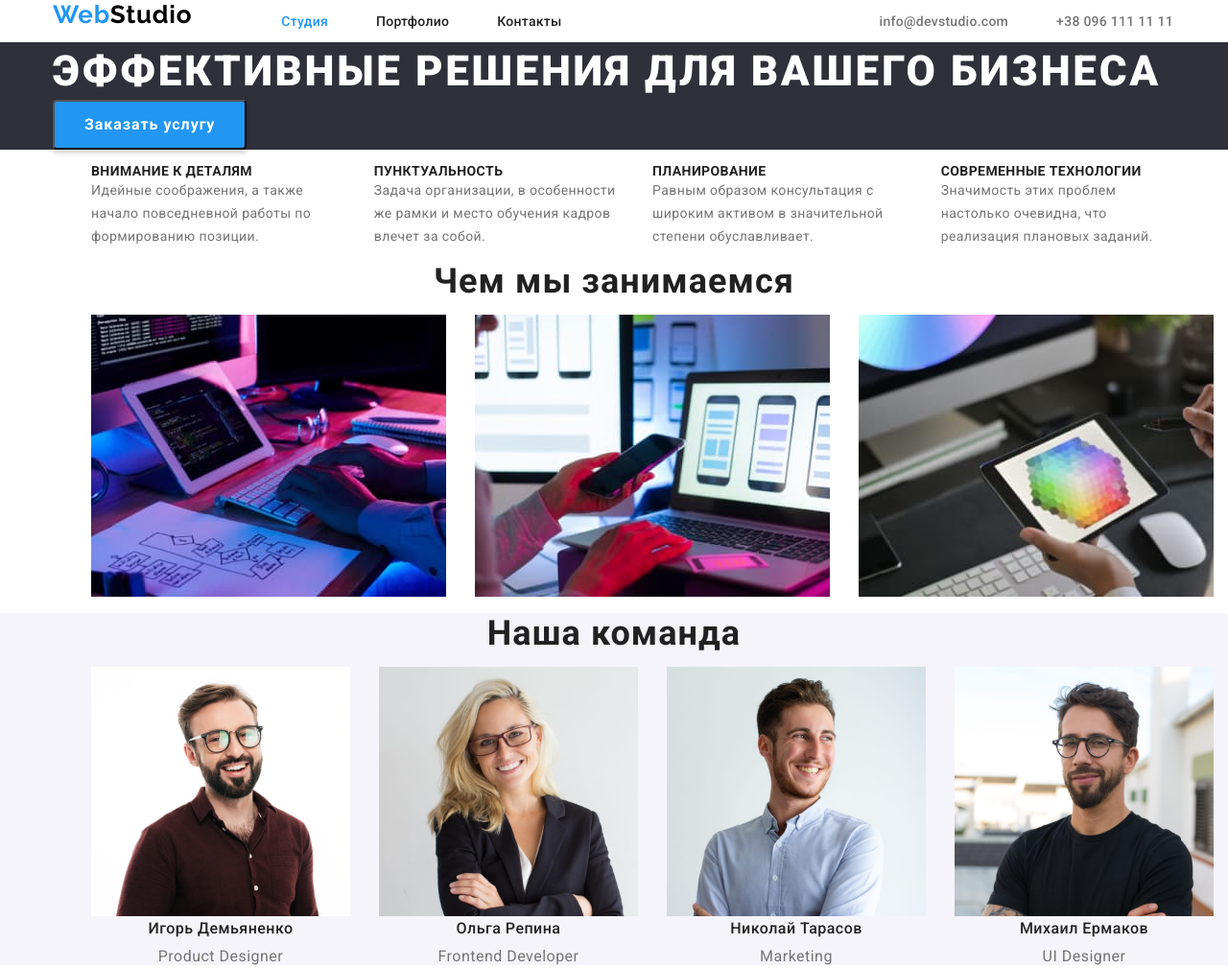
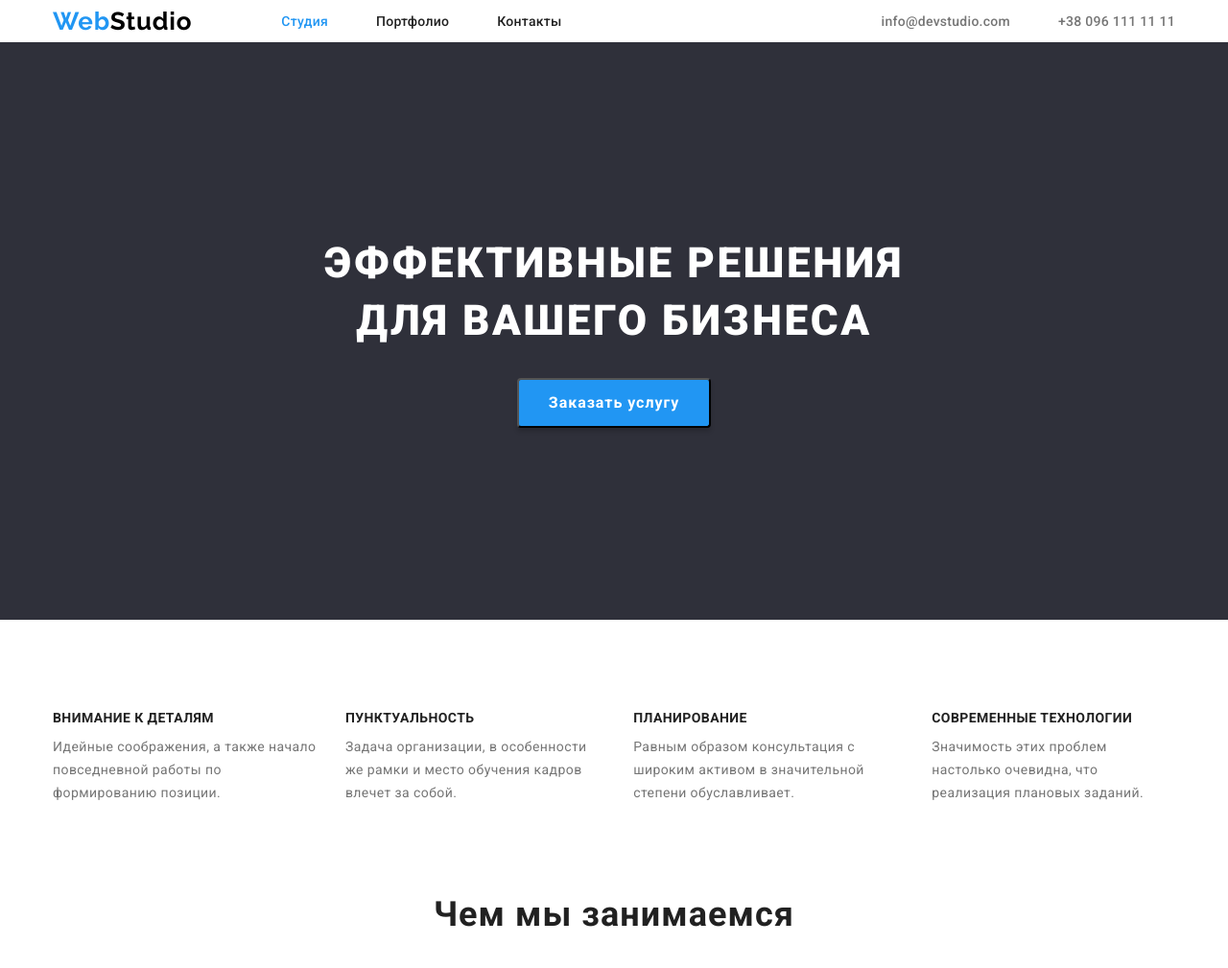
Before and after one commit to OlgaShapran/goit-markup-hw-01, a plain HTML site: page index.html in a window 1280 px wide. Shown: the top 1009 px of the page at 96% size. Drawn offline with nearby package versions, Linux system fonts and the light colour scheme.

Commit message:
add hm 3

```diff
--- a/css/styles.css
+++ b/css/styles.css
@@ -26,13 +26,9 @@
     padding-right: 15px;
     margin-left: auto;
     margin-right: auto;
-
-
 }
 
 /* others */
-
-
 body {
     font-family: var(--main-font);
     color: var(--main-txt-cl);
@@ -71,6 +67,16 @@ ul, ol {
 .header-WebStudio>span {
     color: var(--accent-txt-cl);
 }
+.header-container {
+    display: flex;
+    align-items: center;
+}
+
+.header-nav {
+    display: flex;
+    margin-right: auto;
+}
+
 .header-WebStudio {
     font-family: var(--secondary-font);
     font-weight: 700;
@@ -81,6 +87,19 @@ ul, ol {
     margin-right: 93px;
 }
 
+.header-list {
+    display: flex;
+    gap: 50px;
+    align-items: center;
+}
+
+.header-contacts {
+    display: flex;
+}
+
+.header-mail {
+    margin-right: 50px;
+}
 
 .header-link,
 .link-mail,
@@ -116,38 +135,11 @@ ul, ol {
     color: var(--tel-txt-cl)
 }
 
-.header-container {
-    display: flex;
-    align-items: center;
-}
-.header-nav {
-    display: flex;
-    margin-right: 331px;
-    padding-left: 0;
-}
-.header-item {
-    margin-right: 50px;
-}
-.header-item:last-child {
-    margin-right: 0;
-}
-.header-list {
-    display: flex;
-    padding-left: 0;
-}
-.header-contacts {
-    display: flex;
-    align-items: center;
-    padding-left: 0;
-}
-.header-mail {
-    margin-right: 50px;
-}
-
-/* ?провисал телефон, вручную поставила падинги, т.к. на нав и контакты падинги добавлялись по 40 рх*/
 /* hero section */
 .hero {
     background-color: var(--dark-bg-cl);
+    text-align: center;
+
 
 }
 .hero-title {
@@ -157,26 +149,32 @@ ul, ol {
     letter-spacing: 0.06em;
     text-transform: uppercase;
     color: var(--white-txt-cl);
+    padding-top: 200px;
+    text-align: center;
+    margin-bottom: 30px;
+
 }
 .hero-btn {
     font-family: inherit;
     font-weight: 700;
     Font-size: 16px;
     line-height: calc(30 / 16);
-    display: flex;
     align-items: center;
     text-align: center;
     letter-spacing: 0.06em;
     color: var(--white-txt-cl);
     background-color: var(--accent-txt-cl);
     cursor: pointer;
-
     max-width: none;
     min-width: 200px;
     min-height: 50px;
     padding: 9px 31px;
     box-shadow: 0px 4px 4px rgba(0, 0, 0, 0.15);
     border-radius: 4px;
+    margin-bottom: 200px;
+/* как центрировать кнопку и опустиить паддинг */
+
+
 }
 
 .hero-btn:hover,
@@ -184,6 +182,7 @@ ul, ol {
     color: var(--btn-txt-cl);
     background-color: var(--btn-bl-cl);
 }
+
 /* section plus */
 .visually-hidden {
     position: absolute;
@@ -200,6 +199,8 @@ ul, ol {
 .plus-list{
     display: flex;
     gap: 30px;
+    margin-top: 94px;
+    margin-bottom: 94px;
 }
 .plus-subject {
     font-weight: 700;
@@ -208,6 +209,7 @@ ul, ol {
     letter-spacing: 0.03em;
     text-transform: uppercase;
     color: var(--main-txt-cl);
+    margin-bottom: 10px;
 }
 .plus-text {
     font-weight: 400;
@@ -217,6 +219,7 @@ ul, ol {
     color: var(--tel-txt-cl);
 }
 /* section work */
+
 .work-tittle,
 .team-tittle {
     font-weight: 700;
@@ -225,6 +228,7 @@ ul, ol {
     text-align: center;
     letter-spacing: 0.03em;
     color: var(--main-txt-cl);
+    margin-bottom: 50px;
 }
 .work-list{
     display: flex;
@@ -233,6 +237,9 @@ ul, ol {
 /* section team  */
 .team {
     background-color:var(--team-bg-cl);
+}
+.team-tittle{
+    margin-top: 94px;
 }
 .team-list{
     display: flex;
@@ -315,6 +322,7 @@ ul, ol {
 /* footer */
 .footer {
     background-color: var(--dark-bg-cl);
+
 }
 .footer-link {
     Font-family: var(--secondary-font);
@@ -324,6 +332,9 @@ ul, ol {
     Letter-spacing: 0.03em;
     color: var(--main-txt-cl);
     color: var(--accent-txt-cl);
+    margin-top: 60px;
+    margin-bottom: 20px;
+
 }
 
 .footer-adress {
--- a/index.html
+++ b/index.html
@@ -29,7 +29,7 @@
       <div class="container header-container">
         <nav class="header-nav">
           <a class="header-WebStudio link" href="./index.html"><span>Web</span>Studio</a>
-          <ul class="header-list">
+          <ul class="header-list list">
             <li class="header-item">
               <a class="header-link header-link-current link" href="./index.html">Студия</a>
             </li>
@@ -55,7 +55,10 @@
     <main class="main">
       <section class="hero">
         <div class="container">
-          <h1 class="hero-title">Эффективные решения для вашего бизнеса</h1>
+          <h1 class="hero-title">
+            Эффективные решения <br />
+            для вашего бизнеса
+          </h1>
           <button class="hero-btn btn" type="button">Заказать услугу</button>
         </div>
       </section>
@@ -63,7 +66,7 @@
       <section class="plus">
         <div class="container">
           <h2 class="visually-hidden">Преимущества студии</h2>
-          <ul class="plus-list">
+          <ul class="plus-list list">
             <li class="plus-item">
               <h3 class="plus-subject">Внимание к деталям</h3>
               <p class="plus-text">
@@ -96,7 +99,7 @@
       <section class="work">
         <div class="container">
           <h2 class="work-tittle">Чем мы занимаемся</h2>
-          <ul class="work-list">
+          <ul class="work-list list">
             <li class="work-item">
               <img
                 class="work-image"
@@ -131,7 +134,7 @@
       <section class="team">
         <div class="container">
           <h2 class="team-tittle">Наша команда</h2>
-          <ul class="team-list">
+          <ul class="team-list list">
             <li class="team-item">
               <img
                 class="team-foto"
@@ -194,7 +197,7 @@
       <div class="container">
         <a class="footer-link link" href="./index.html">Web<span>Studio</span></a>
         <address class="footer-contacts">
-          <ul class="footer-list">
+          <ul class="footer-list list">
             <li class="footer-item">
               <a
                 class="footer-adress link"
```
Also changed, not shown: portfolio.html (+5 -5 lines).
